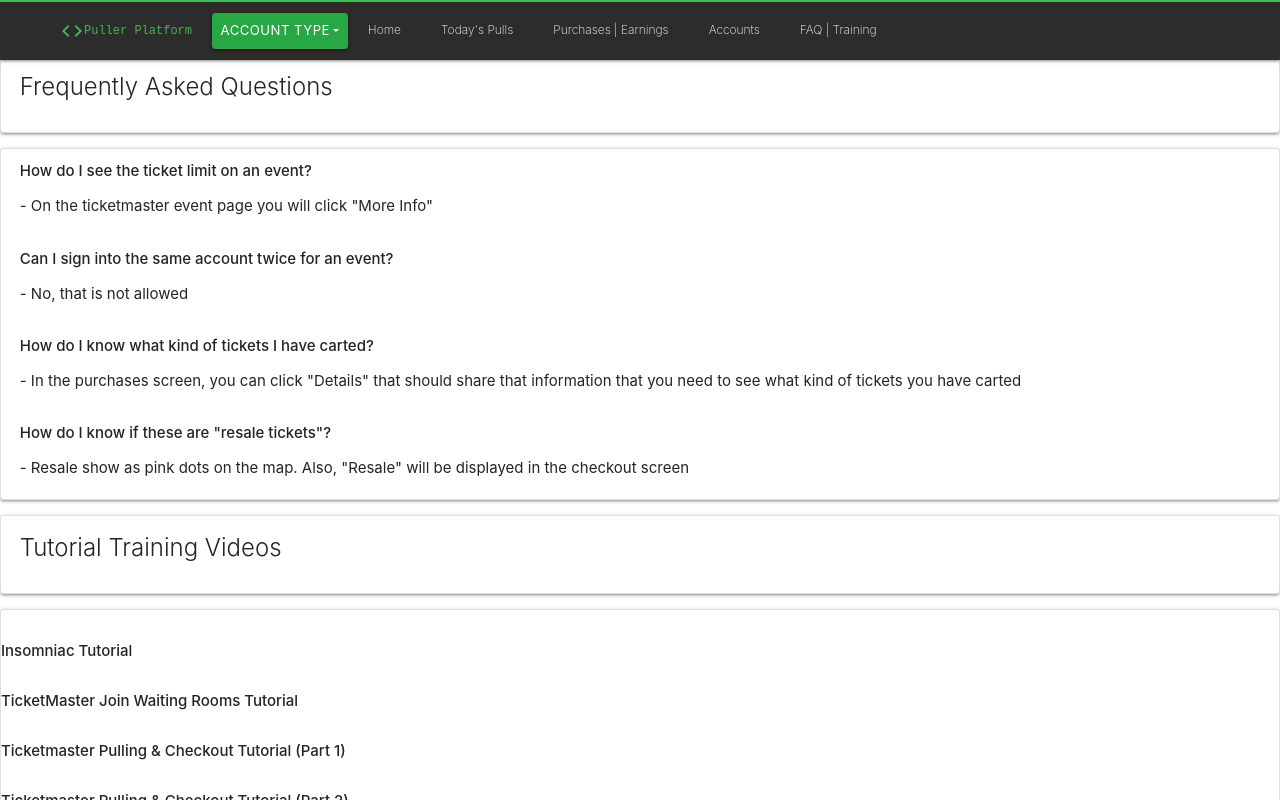
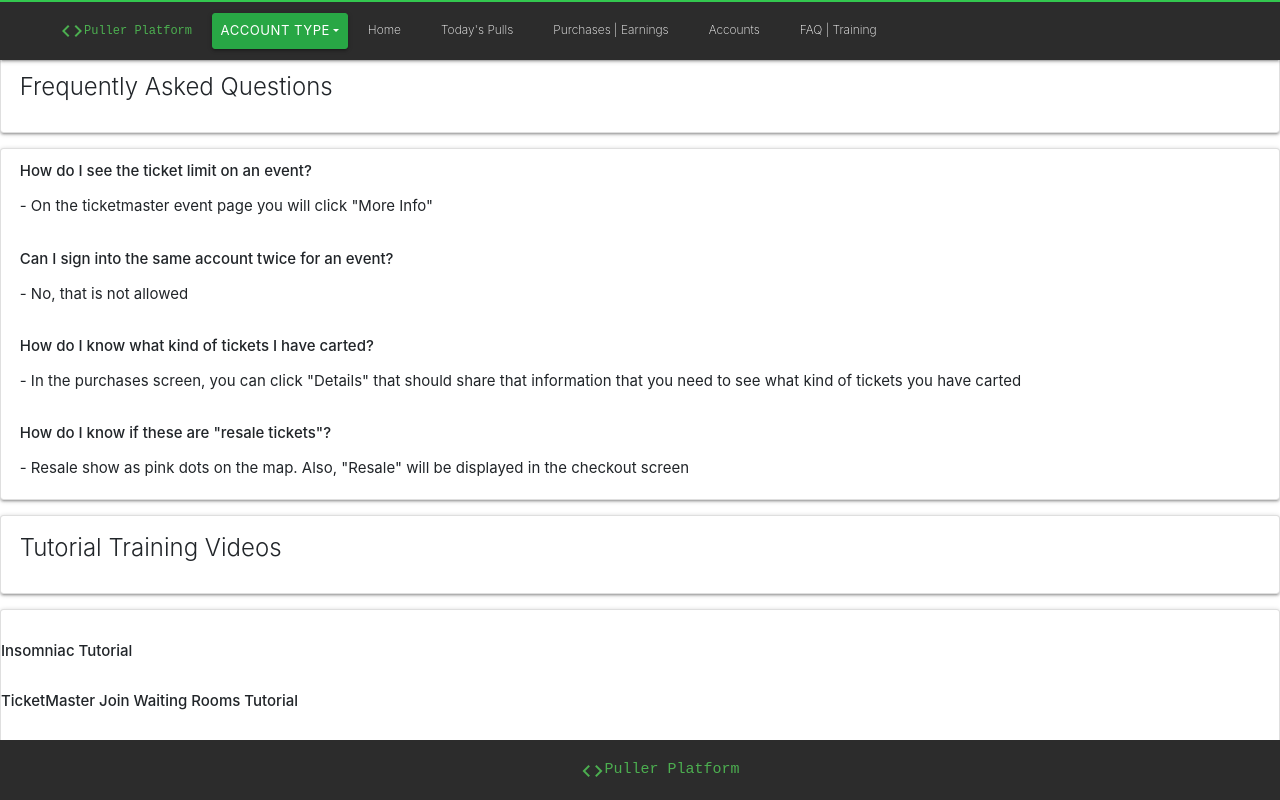
Before and after one commit to cgp6012/puller-platform, a React (Create React App) app in the folder client/: page /training in a window 1280 px wide. Shown: the top 800 px of the page. Built offline with nearby package versions, Linux system fonts and the light colour scheme.

Commit message:
added footer

```diff
--- a/client/src/App.js
+++ b/client/src/App.js
@@ -8,6 +8,7 @@ import { Provider } from "react-redux";
 import store from "./store";
 
 import Navbar from "./components/layout/Navbar";
+import Footer from "./components/layout/Footer";
 import Landing from "./components/layout/Landing";
 import Register from "./components/auth/Register";
 import Login from "./components/auth/Login";
@@ -49,13 +50,12 @@ class App extends Component {
             <Route exact path="/login" component={Login} />
 
 
-
               <Route exact path="/dashboard" component={Dashboard} />
               <Route exact path="/pulls" component={Pulls} />
               <Route exact path="/purchases" component={Purchases} />
               <Route exact path="/accounts" component={Accounts} />
               <Route exact path="/training" component={Training} />
-
+            <Footer/>
           </div>
         </Router>
       </Provider>
--- /dev/null
+++ b/client/src/components/layout/Footer.js
@@ -0,0 +1,17 @@
+import React, { Component } from "react";
+import { Link } from "react-router-dom";
+import { Dropdown,DropdownButton,Card,Button,Table } from 'react-bootstrap';
+
+class Footer extends Component {
+  render() {
+    return (
+      <div class="footer">
+           <Link className="nav-list-item green-text center" style={{fontFamily: "monospace"}} to="/dashboard">
+        <i className="material-icons">code</i>
+         Puller Platform
+        </Link>
+      </div>
+    );
+  }
+}
+export default Footer;
--- a/client/src/index.css
+++ b/client/src/index.css
@@ -39,3 +39,14 @@
     background: #1f1f1f;
     cursor: pointer;
     transition: all 0.1s ease-out; }
+
+  .footer{
+    position: fixed;
+    left: 0;
+    bottom: 0;
+    width: 100%;
+    height: 60px;
+    background-color: #2c2c2c;
+    color: #33c74f;
+    text-align: center;
+    }
```
